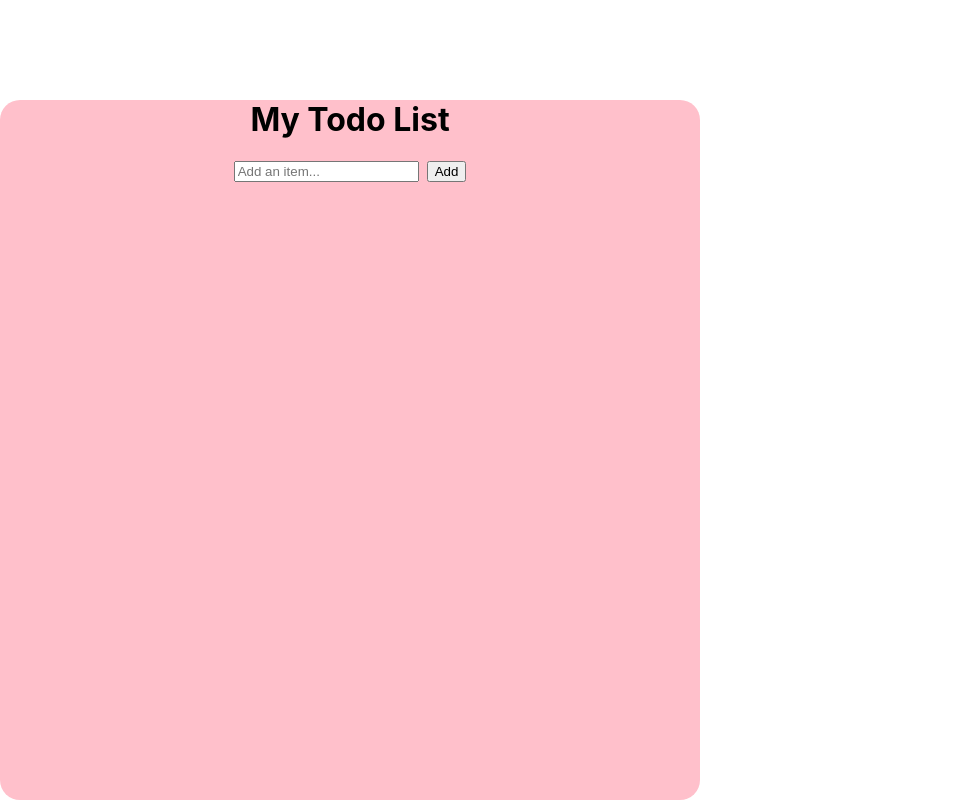
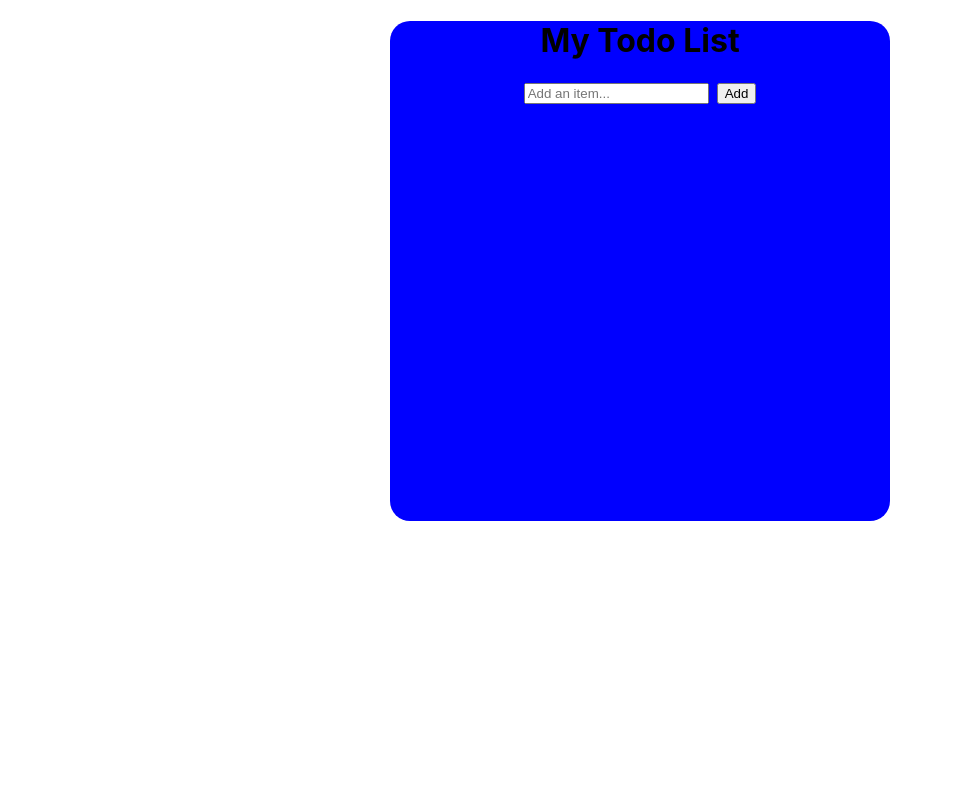
Before and after one commit to yasmins021/react-list, a React (Create React App) app: page / in a window 1280 px wide. Shown: the whole page, without its empty margins (0-953 px from the left). Built offline with nearby package versions, Linux system fonts and the light colour scheme.

Commit message:
customizing border

```diff
--- a/src/App.css
+++ b/src/App.css
@@ -1,14 +1,11 @@
 .App {
   text-align: center;
-  margin-top: 100px;
-
- border-image: url("border.png") 5 round;
-  background-color: pink;
-border-image: repeat;
-   border-radius: 20px;
-  height: 700px;
-  width: 700px;
-
+  margin: 0 auto;
+  background-color: blue;
+  border-radius: 20px;
+  height: 500px;
+  width: 500px;
+ border-image: url("lace.png") 25% repeat;
 }
 
 
```
Also changed, not shown: src/border.png (deleted), src/lace.png (added).
